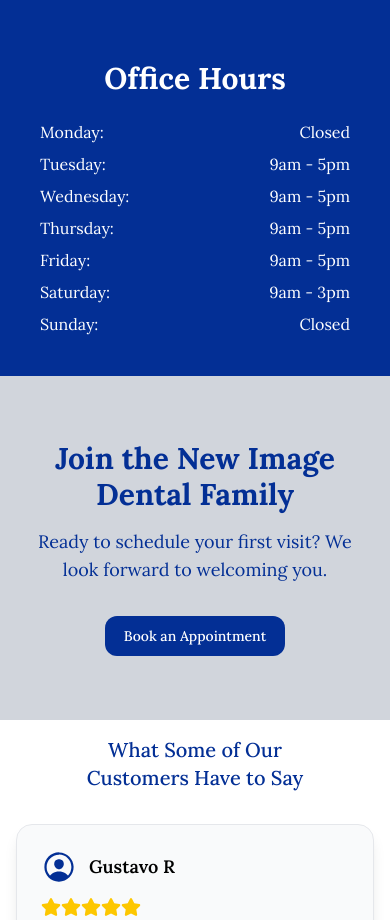
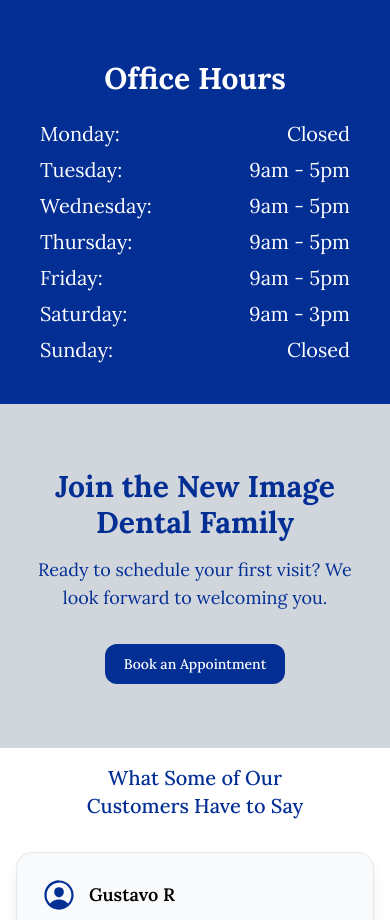
Before and after one commit to Noahcap73/new-image-dental, a Next.js app: page / in a window 390 px wide. Shown: the part 2680-3600 px from the top of the page. Built offline with nearby package versions, Linux system fonts and the light colour scheme; grey boxes are pictures that could not be loaded.

Commit message:
font changes

```diff
--- a/src/app/page.tsx
+++ b/src/app/page.tsx
@@ -212,7 +212,7 @@ export default function Home() {
               <div className="flex justify-center pb-6">
                 <h2 className="text-3xl font-bold text-white">Office Hours</h2>
               </div>
-              <div className="sm:text-xl">
+              <div className="text-xl">
                 <p className="mb-2 flex justify-between text-white" data-aos="zoom-out">
                   <span>Monday:</span> <span>Closed</span>
                 </p>
```
